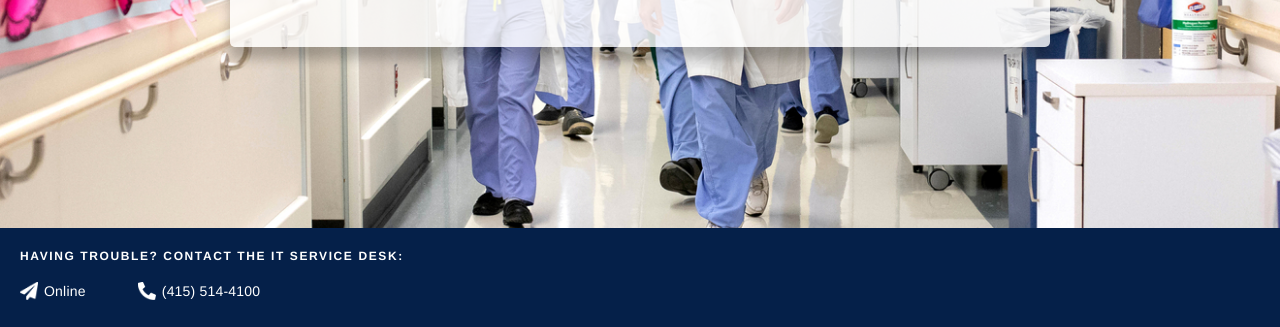
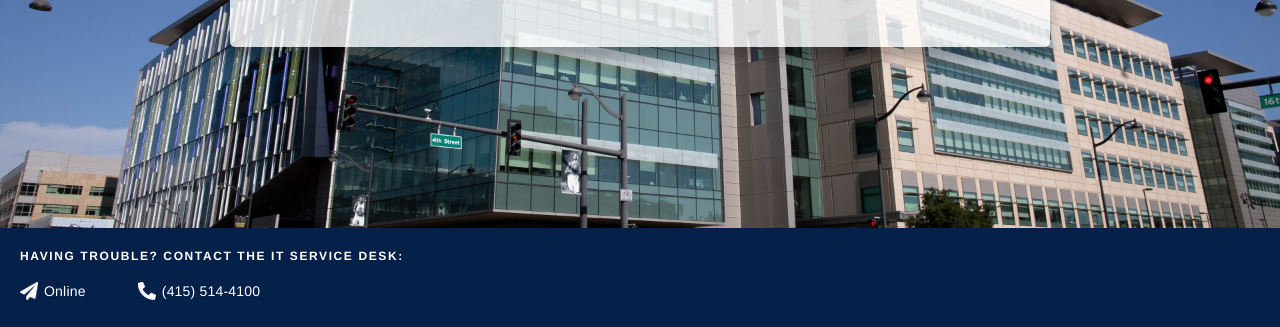
Before and after one commit to ucsf-it-webservices/zoom-landing, a plain HTML site: page index.html in a window 1280 px wide. Shown: the part 473-800 px from the top of the page. Drawn offline with Linux system fonts and the light colour scheme.

Commit message:
Updated background image to match existing building

```diff
--- a/index.html
+++ b/index.html
@@ -143,7 +143,8 @@
 		}
 
 		#main-content {
-			background: url("account/branding/p/banner-image.jpg") no-repeat center #052049;
+			/*background: url("account/branding/p/banner-image.jpg") no-repeat center #052049;*/
+			background: url("account/branding/p/ucsf-medical-center.jpg") no-repeat center #052049;
 			background-size: cover;
 			clear: both;
 			flex: 1 1 auto;
```
Also changed, not shown: account/branding/p/ucsf-medical-center.jpg (added).
